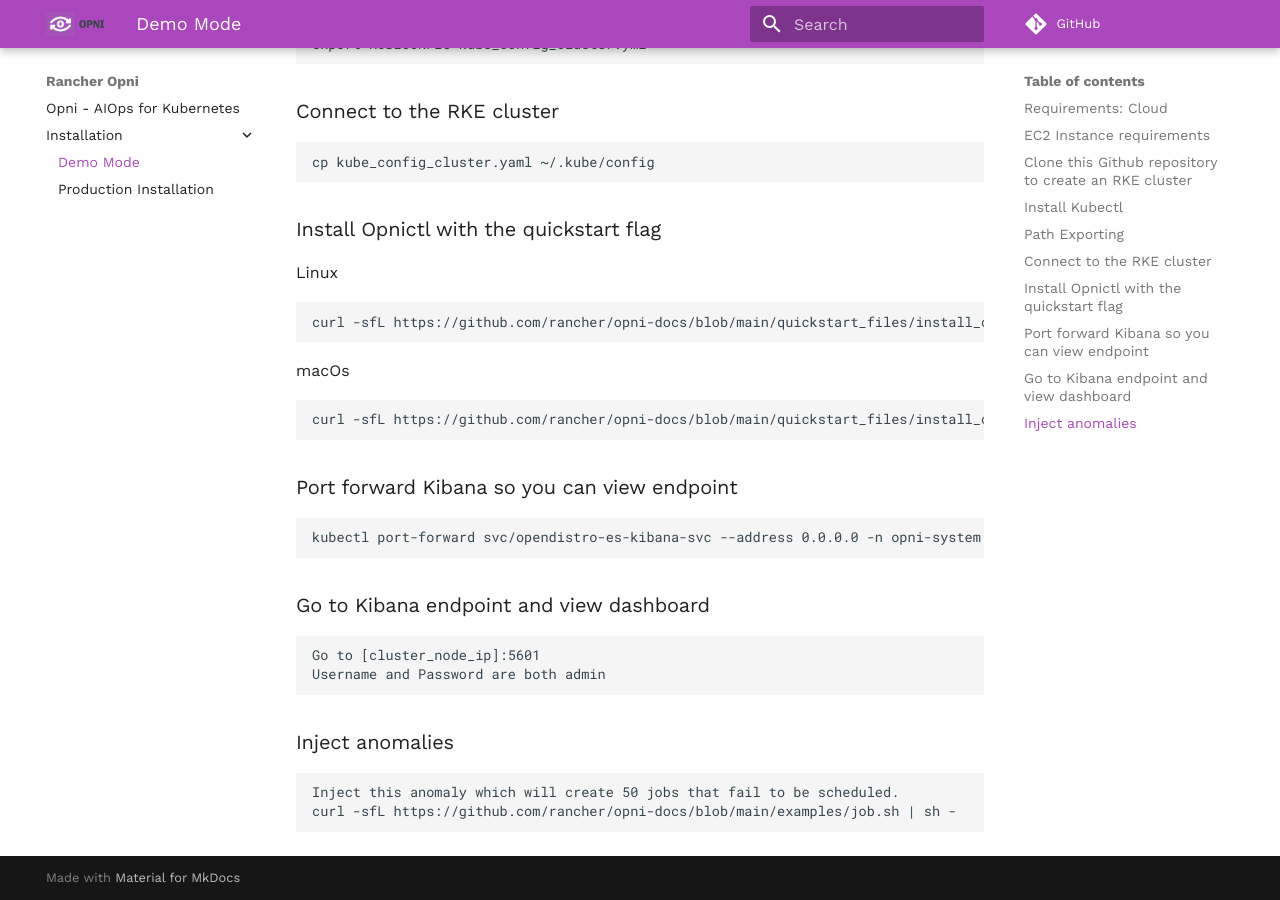
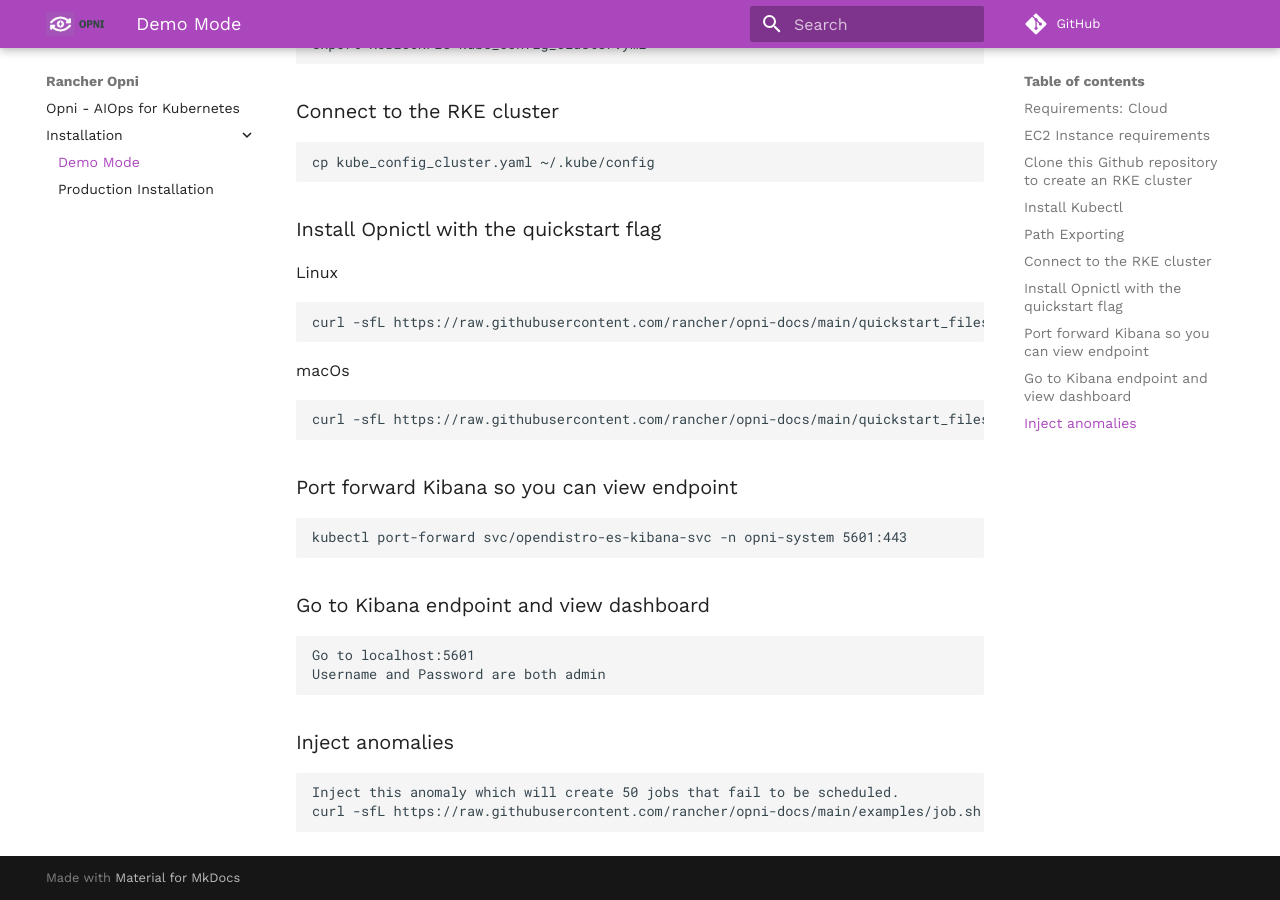
Before and after one commit to rancher/opni-docs, an MkDocs documentation site: the page built from docs/install/quickstart.md, in a window 1280 px wide and 900 px high, scrolled down 1169 px. Built offline with MkDocs 1.6.1 and Material for MkDocs 9.7.7, drawn with Linux system fonts in a browser that asks for light colours; comment, search, counter and statistics services are not loaded.

Commit message:
Update quickstart markdown file to use raw files for curl commands

````diff
--- a/docs/install/quickstart.md
+++ b/docs/install/quickstart.md
@@ -52,27 +52,27 @@
 ### Install Opnictl with the quickstart flag
 Linux
 ```
-curl -sfL https://github.com/rancher/opni-docs/blob/main/quickstart_files/install_opni_linux.sh | sh -
+curl -sfL https://raw.githubusercontent.com/rancher/opni-docs/main/quickstart_files/install_opni_linux.sh | sh -
 ```
 macOs
 ```
-curl -sfL https://github.com/rancher/opni-docs/blob/main/quickstart_files/install_opni_darwin.sh | sh -
+curl -sfL https://raw.githubusercontent.com/rancher/opni-docs/main/quickstart_files/install_opni_darwin.sh | sh -
 ```
 
 
 ### Port forward Kibana so you can view endpoint
 ```
-kubectl port-forward svc/opendistro-es-kibana-svc --address 0.0.0.0 -n opni-system 5601:443
+kubectl port-forward svc/opendistro-es-kibana-svc -n opni-system 5601:443
 ```
 
 ### Go to Kibana endpoint and view dashboard
 ```
-Go to [cluster_node_ip]:5601
+Go to localhost:5601
 Username and Password are both admin
 ```
 
 ### Inject anomalies
 ```
 Inject this anomaly which will create 50 jobs that fail to be scheduled.
-curl -sfL https://github.com/rancher/opni-docs/blob/main/examples/job.sh | sh -
+curl -sfL https://raw.githubusercontent.com/rancher/opni-docs/main/examples/job.sh | sh -
 ```
````
